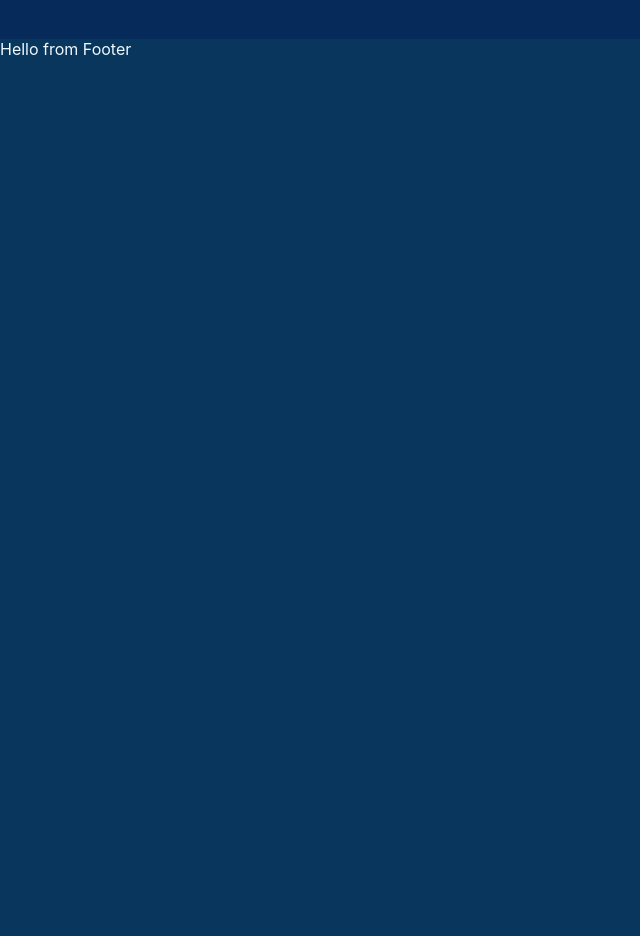
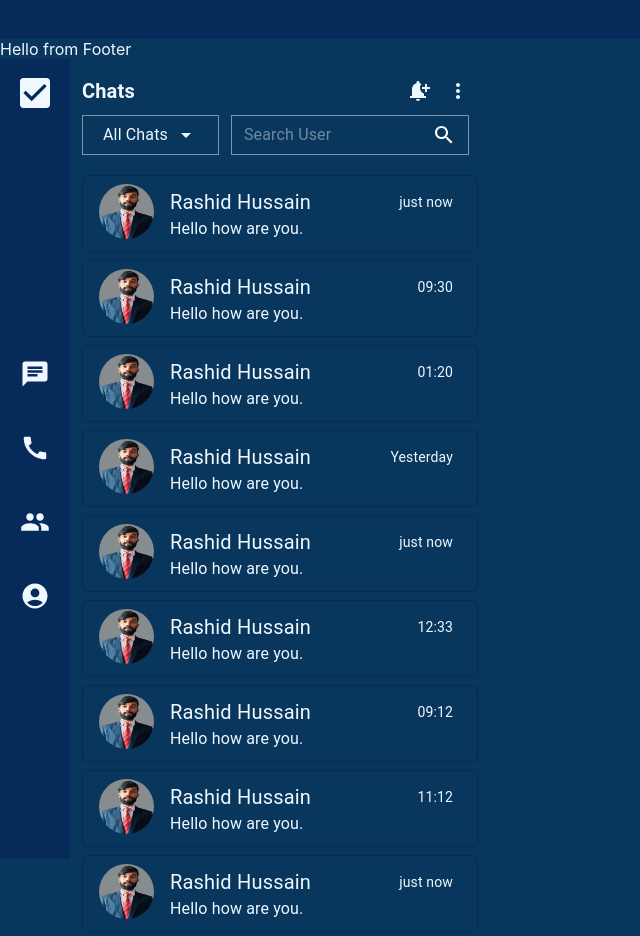
Before and after one commit to RashidHussain786/CheckIt_Frontend, a React (Create React App) app: page / in a window 1280 px wide. Shown: the part 907-1843 px from the top of the page, without its empty margins (0-640 px from the left). Before the commit the page ends 966 px from the top, so only its background shows below. Built offline with nearby package versions, Linux system fonts and the light colour scheme.

Commit message:
adding ChatNavBarandSideBar

```diff
--- a/src/App.js
+++ b/src/App.js
@@ -1,3 +1,4 @@
+import Chat from "./Pages/Chat";
 import Home from "./Pages/Home";
 
 
@@ -5,6 +6,7 @@ function App() {
   return (
     <>
     <Home/>
+    <Chat/>
     </>
   );
 }
--- /dev/null
+++ b/src/ChatComponents/ChatCard.js
@@ -0,0 +1,25 @@
+import { Box, Typography } from '@mui/material'
+import React from 'react'
+
+const ChatCard = ({pic,name,time,message}) => {
+  return (
+    <Box sx={{px:'12px',py:'4px'}}>
+    <Box sx={{display:'flex',alignItems:'center',py:'8px',border:'0.8px solid #062b5a',borderRadius:'5px',cursor:'pointer',':hover':{bgcolor:'#062b5a'}}}>
+    <Box sx={{mx:2}}>
+     <img src={pic} alt="myPic" width="55px" height="55px" style={{borderRadius:'50%'}}/>
+    </Box>
+    <Box sx={{pr:3,display:'flex',flexDirection:'column',flex:1}}>
+    <Box sx={{display:'flex',alignItems:'center',justifyContent:'space-between'}}>
+        <Typography sx={{fontSize:'20px'}}>{name}</Typography>
+        <Typography variant='body2'>{time}</Typography>
+    </Box>
+    <Box>
+    <Typography>{message}</Typography>
+    </Box>
+    </Box>
+    </Box>
+    </Box>
+  )
+}
+
+export default ChatCard
--- /dev/null
+++ b/src/ChatComponents/NavBar.js
@@ -0,0 +1,30 @@
+import { AccountCircle, Call, Chat, CheckBox, Group } from '@mui/icons-material';
+import { Box, Container, IconButton, Typography } from '@mui/material';
+import React from 'react';
+
+const NavBar = () => {
+  return (
+    <Box sx={{ bgcolor: '#062b5a', maxWidth: '4.375rem', display: 'flex', flexDirection: 'column', textAlign: 'center', height: '100vh',}} >
+      <IconButton color="inherit">
+        <CheckBox sx={{ padding: '0.375rem', height: 40, width: 40 }} />
+      </IconButton>
+
+      <Container sx={{ flex: 1, display: 'flex', flexDirection: 'column', justifyContent: 'center',px:0 }}>
+      <IconButton color='inherit'>
+      <Chat sx={{ padding: '0.375rem', height: 30, width: 30 ,mb:2}}/>
+      </IconButton>
+      <IconButton color='inherit'>
+      <Call sx={{ padding: '0.375rem', height: 30, width: 30 ,mb:2}}/>
+      </IconButton>
+      <IconButton color='inherit'>
+      <Group sx={{ padding: '0.375rem', height: 30, width: 30,mb:2 }}/>
+      </IconButton>
+      <IconButton color='inherit'>
+      <AccountCircle sx={{ padding: '0.375rem', height: 30, width: 30 ,mb:2}}/>
+      </IconButton>
+      </Container>
+    </Box>
+  );
+};
+
+export default NavBar;
--- /dev/null
+++ b/src/ChatComponents/SideBar.js
@@ -0,0 +1,92 @@
+import { ArrowDropDown, NotificationAdd, Search } from '@mui/icons-material';
+import MoreVertIcon from '@mui/icons-material/MoreVert';
+import {
+  Box,
+  IconButton,
+  InputBase,
+  MenuItem,
+  Typography,
+} from '@mui/material';
+import React, { useState } from 'react';
+import ChatCard from './ChatCard';
+
+const SideBar = () => {
+  const [showDropdown, setShowDropdown] = useState(false);
+  const [selectedOption, setSelectedOption] = useState('All Chats');
+
+  const handleDropdownToggle = () => {
+    setShowDropdown(!showDropdown);
+  };
+
+  const handleOptionSelect = (option) => {
+    setSelectedOption(option);
+    setShowDropdown(false);
+  };
+
+  return (
+    <Box width="26.25rem">
+      <Box sx={{ p: '12px' }}>
+        <Box sx={{display: 'flex',flexDirection: 'row',justifyContent: 'space-between',alignItems: 'center',}}>
+          <Typography variant="h6" sx={{ fontWeight: 'bold' }}>
+            Chats
+          </Typography>
+          <Box>
+        <IconButton color="inherit">
+         <NotificationAdd />
+        </IconButton>
+        <IconButton color="inherit">
+         <MoreVertIcon />
+        </IconButton>
+        </Box>
+        </Box>
+        <Box sx={{py: '4px',display: 'flex',flexDirection: 'row',alignItems: 'center',}}>
+          <Box sx={{position: 'relative' }}
+            onClick={handleDropdownToggle}
+          >
+          <Typography variant="body1" sx={{border: '1px solid #ffffff78',py: '7px',px: '20px',mr: '0.75rem',display: 'flex', alignItems: 'center', cursor: 'pointer', }} >
+              {selectedOption}
+              <IconButton color="inherit" sx={{ p: '0px', pl: '6px' }}>
+                <ArrowDropDown />
+              </IconButton>
+            </Typography>
+            {showDropdown && (
+              <Box sx={{position: 'absolute',top: '100%',left: 0,zIndex: 1,backgroundColor: 'white',color: 'black',boxShadow: '0px 3px 6px rgba(0, 0, 0, 0.16)',borderRadius: '4px', }}>
+                <MenuItem onClick={() => handleOptionSelect('All Chats')}>
+                  All Chats
+                </MenuItem>
+                <MenuItem onClick={() => handleOptionSelect('Friends')}>
+                  Friends
+                </MenuItem>
+                <MenuItem onClick={() => handleOptionSelect('Group')}>
+                  Group
+                </MenuItem>
+                <MenuItem onClick={() => handleOptionSelect('Unread')}>
+                  Unread
+                </MenuItem>
+                <MenuItem onClick={() => handleOptionSelect('Archived')}>
+                  Archived
+                </MenuItem>
+              </Box>
+            )}
+          </Box>
+          <InputBase placeholder="Search User" sx={{ color: 'white', border: '1px solid #ffffff78', py: '3px', pl: '12px',  pr: '12px',  width: '60%',}}
+            endAdornment={<Search sx={{ cursor: 'pointer' }} />}
+          />
+        </Box>
+      </Box>
+      <Box>
+      <ChatCard pic="./Assets/Image.jpg" name="Rashid Hussain" time="just now" message="Hello how are you."/>
+      <ChatCard pic="./Assets/Image.jpg" name="Rashid Hussain" time="09:30" message="Hello how are you."/>
+      <ChatCard pic="./Assets/Image.jpg" name="Rashid Hussain" time="01:20" message="Hello how are you."/>
+      <ChatCard pic="./Assets/Image.jpg" name="Rashid Hussain" time="Yesterday" message="Hello how are you."/>
+      <ChatCard pic="./Assets/Image.jpg" name="Rashid Hussain" time="just now" message="Hello how are you."/>
+      <ChatCard pic="./Assets/Image.jpg" name="Rashid Hussain" time="12:33" message="Hello how are you."/>
+      <ChatCard pic="./Assets/Image.jpg" name="Rashid Hussain" time="09:12" message="Hello how are you."/>
+      <ChatCard pic="./Assets/Image.jpg" name="Rashid Hussain" time="11:12" message="Hello how are you."/>
+      <ChatCard pic="./Assets/Image.jpg" name="Rashid Hussain" time="just now" message="Hello how are you."/>
+    </Box>
+    </Box>
+  );
+};
+
+export default SideBar;
--- a/src/Components/Header.js
+++ b/src/Components/Header.js
@@ -46,7 +46,7 @@ const Header = () => {
             flexDirection: { xs: 'column', sm: 'row' },
           }}
         >
-          <StatusCard name="Compilted" description="Task" status="08" />
+          <StatusCard name="Completed" description="Task" status="08" />
           <StatusCard name="Pending" description="Task" status="03" />
           <StatusCard name="Unread" description="Messages" status="07" />
           <StatusCard name="Remaining" description="Billing" status="09" />
--- /dev/null
+++ b/src/Pages/Chat.js
@@ -0,0 +1,17 @@
+import { Box } from '@mui/material'
+import React from 'react'
+import NavBar from '../ChatComponents/NavBar'
+import SideBar from '../ChatComponents/SideBar'
+
+const Chat = () => {
+  return (
+    <>
+    <Box sx={{display:'flex',flexDirection:'row'}}>
+    <NavBar/>
+    <SideBar/>
+    </Box>
+    </>
+  )
+}
+
+export default Chat
```
